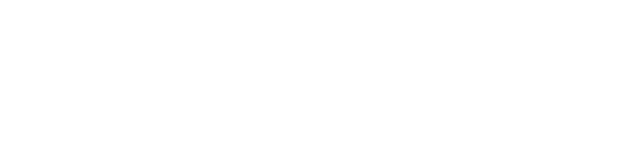
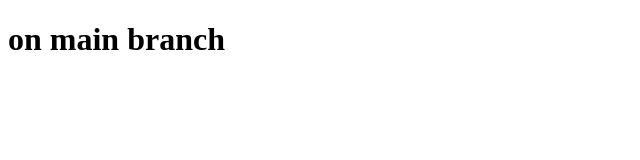
Before and after one commit to mally-git/new-branches, a plain HTML site: page hw7/index.html in a window 1280 px wide. Shown: the whole page, without its empty margins (0-640 px from the left). Drawn offline with Linux system fonts and the light colour scheme.

Commit message:
add to main branch

```diff
--- a/hw7/index.html
+++ b/hw7/index.html
@@ -6,6 +6,6 @@
     <title>Document</title>
 </head>
 <body>
-
+    <h1>on main branch</h1>
 </body>
 </html>
```
Also changed, not shown: hw7/file1.txt.
